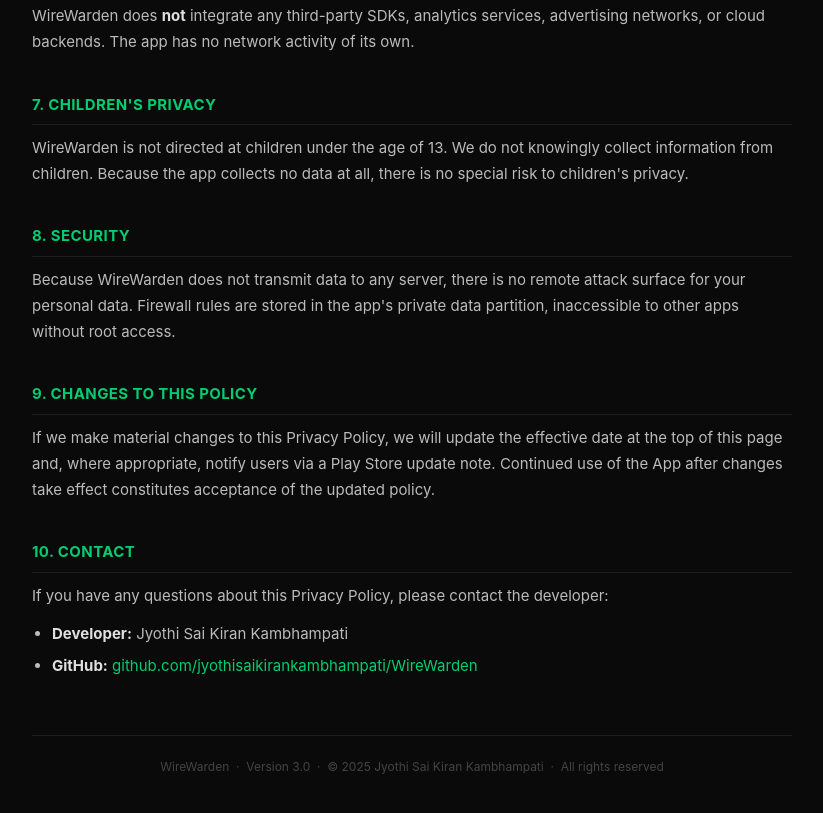
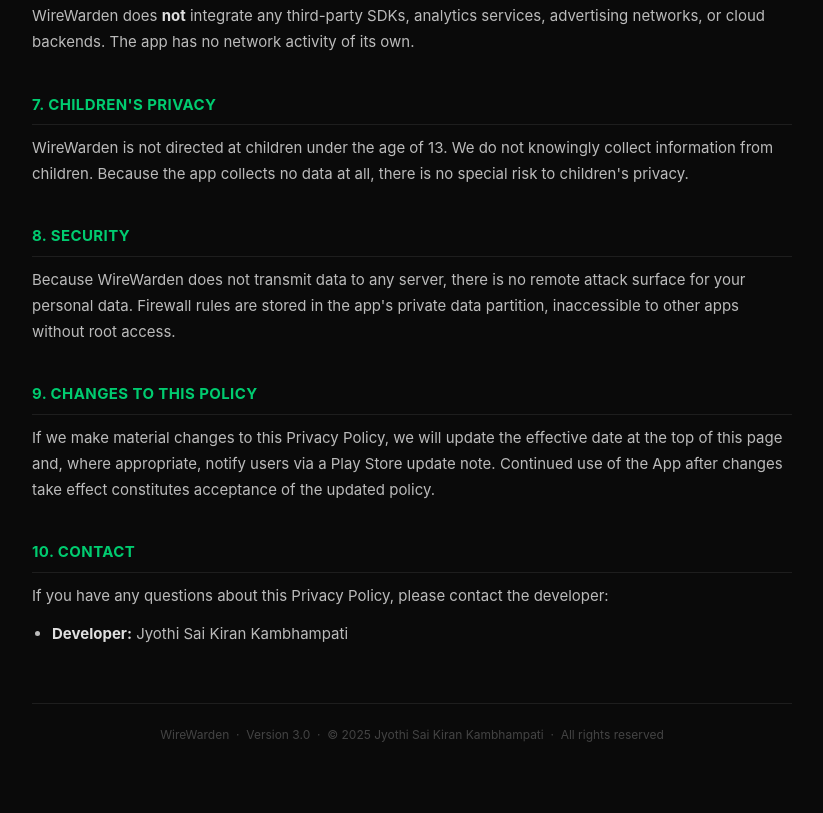
Before and after one commit to jyothisaikirankambhampati/privacy-policies, a plain HTML site: page wirewarden/index.html in a window 1280 px wide. Shown: the part 2325-3138 px from the top of the page, without its empty margins (228-1051 px from the left). Drawn offline with Linux system fonts and the light colour scheme.

Commit message:
Remove GitHub repo link from contact section

```diff
--- a/wirewarden/index.html
+++ b/wirewarden/index.html
@@ -245,7 +245,6 @@
   </p>
   <ul>
     <li><strong>Developer:</strong> Jyothi Sai Kiran Kambhampati</li>
-    <li><strong>GitHub:</strong> <a href="https://github.com/jyothisaikirankambhampati/WireWarden" target="_blank">github.com/jyothisaikirankambhampati/WireWarden</a></li>
   </ul>
 
   <footer>
```
